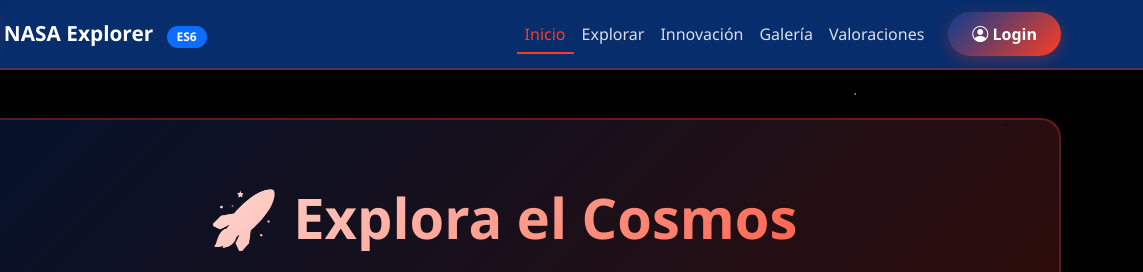
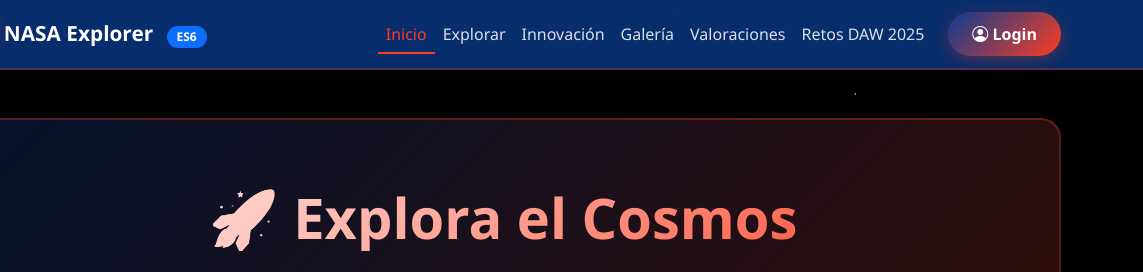
Before and after one commit to rafaelaznar/astassia, a plain HTML site: page esoares/index.html in a window 1280 px wide. Shown: the top 272 px of the page, 137-1280 px from the left. Drawn offline with nearby package versions, Linux system fonts and the light colour scheme; no server answers; animation ran at ten frames a second.

Commit message:
Fix: Enlace 'Retos DAW 2025' ahora usa ruta relativa para compatibilidad local y remota

```diff
--- a/esoares/index.html
+++ b/esoares/index.html
@@ -47,6 +47,8 @@
           <li class="nav-item"><a class="nav-link" href="#" data-section="innovacion">Innovación</a></li>
           <li class="nav-item"><a class="nav-link" href="#" data-section="galeria">Galería</a></li>
           <li class="nav-item"><a class="nav-link" href="#" data-section="valoraciones">Valoraciones</a></li>
+          <!-- enlace al index Retos DAW 2025 index.html -->
+          <li class="nav-item"><a class="nav-link" href="../index.html" target="_blank">Retos DAW 2025</a></li>
           <!-- Botón para iniciar sesión o cerrar sesión -->
           <li class="nav-item ms-3">
             <button class="btn btn-nasa" id="authBtn"><i class="bi bi-person-circle"></i> <span
```
